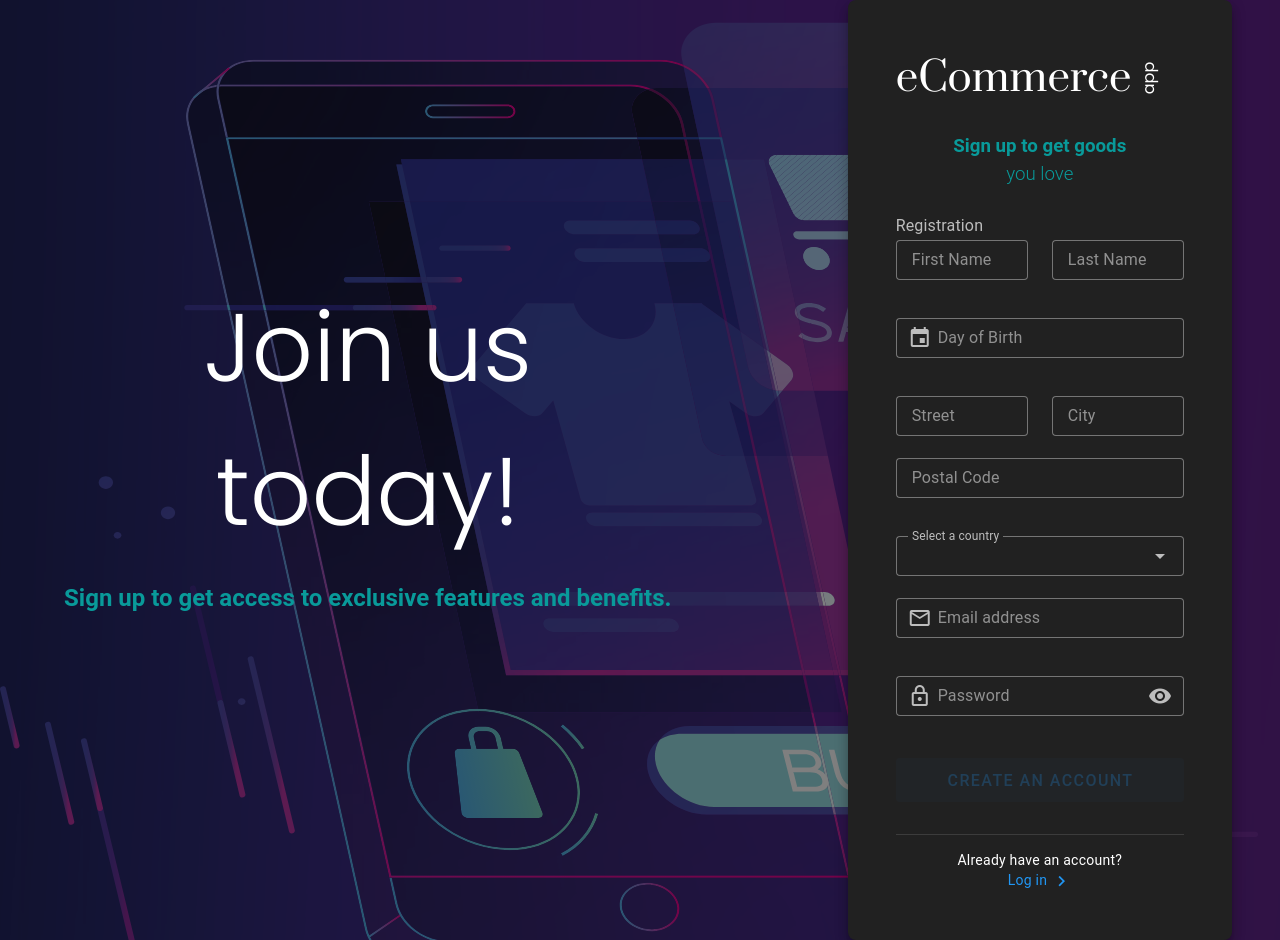
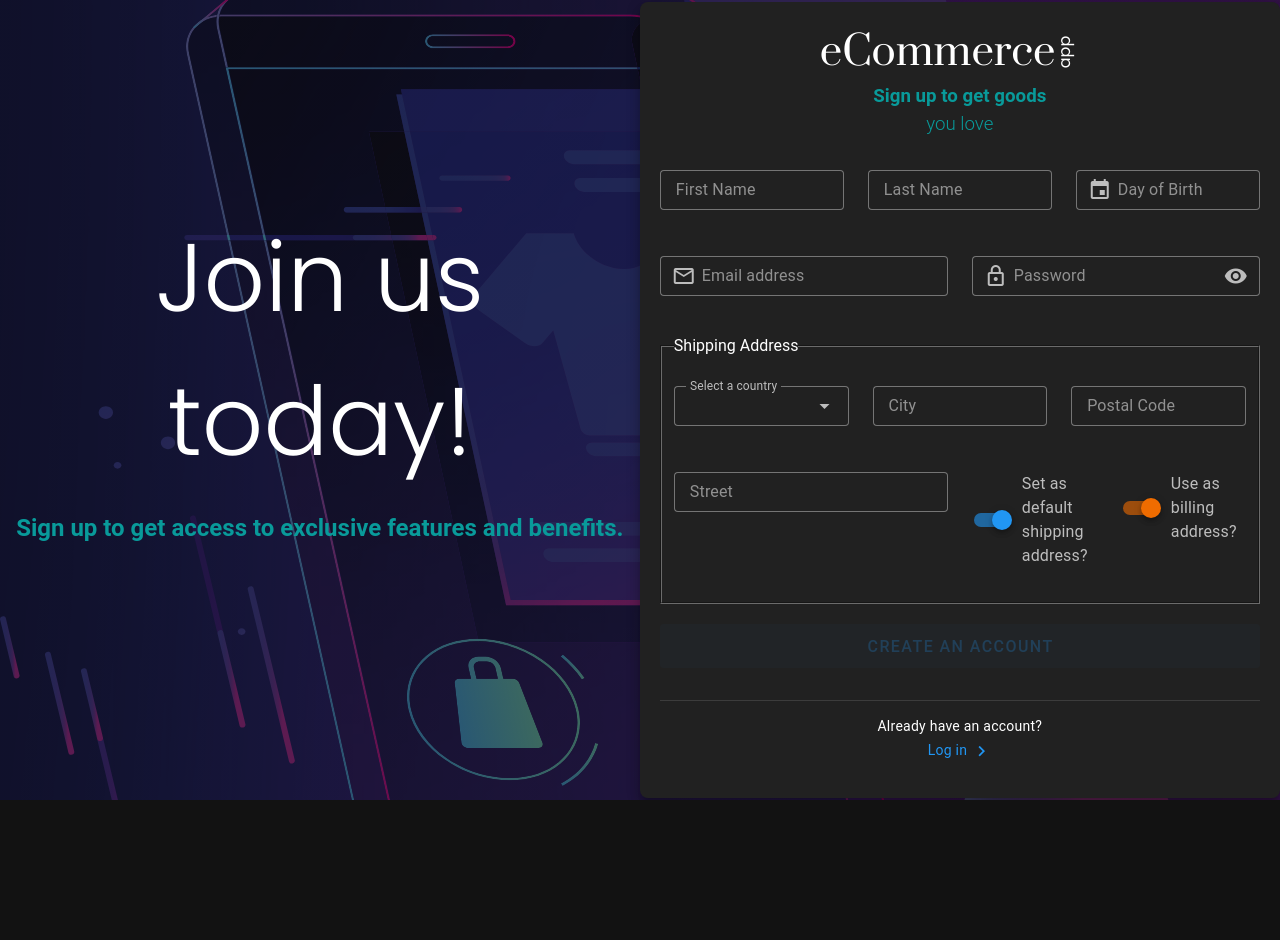
Before and after one commit to vetalapo/rsschool-cv, a Vue app: page /register in a window 1280 px wide. After the commit the page ends 800 px from the top, so only its background shows below. Built offline with nearby package versions, Linux system fonts and the light colour scheme; no server answers.

Commit message:
feat: add selecting different billing and shipping addresses during registration. allow users to set a default address during registration.

```diff
--- a/src/views/LoginView.vue
+++ b/src/views/LoginView.vue
@@ -120,7 +120,7 @@
                     <v-divider />
 
                     <v-card-text class="text-center">
-                        <p>Don't have an account?</p>
+                        <p class="mb-1">Don't have an account?</p>
                         <RouterLink class="text-blue text-decoration-none" to="/register">
                             Sign up now <v-icon icon="mdi-chevron-right"></v-icon>
                         </RouterLink>
--- a/src/views/RegistrationView.vue
+++ b/src/views/RegistrationView.vue
@@ -15,7 +15,7 @@
                 lastName: "",
                 email: "",
                 password: "",
-                dateOfBirth: "1990-01-01",
+                dateOfBirth: "",
                 shippingAddressStreet: "",
                 shippingAddressCity: "",
                 shippingAddressPostCode: "",
@@ -25,8 +25,9 @@
                 billingAddressCity: "",
                 billingAddressPostCode: "",
                 billingAddressCountry: "",
-                isBillingAddressDefault: false
+                isBillingAddressDefault: true
             } as RegisterUser,
+            isUsingShippingAddressAsBillingAlso: true,
             loading: false,
             commonRules: ValidationRules,
 
@@ -63,7 +64,25 @@
                 }
             }
         }),
+        computed: {
+            computedDateFormatted() {
+                return this.formatDate(this.dateOfBirth);
+            }
+        },
         methods: {
+            formatDate (date: Date | null) {
+                if (!date) {
+                    return "";
+                }
+
+                const year = date.getFullYear();
+                const month = String(date.getMonth() + 1).padStart(2, '0');
+                const day = String(date.getDate()).padStart(2, "0");
+
+                this.registerUserModel.dateOfBirth = `${year}-${month}-${day}`;
+
+                return `${year}/${month}/${day}`;
+            },
             async onSubmit() {
                 if (!this.form) {
                     return;
@@ -71,14 +90,13 @@
 
                 this.loading = true;
 
+                if (this.isUsingShippingAddressAsBillingAlso) {
                     this.registerUserModel.billingAddressStreet = this.registerUserModel.shippingAddressStreet;
                     this.registerUserModel.billingAddressCity = this.registerUserModel.shippingAddressCity;
                     this.registerUserModel.billingAddressPostCode = this.registerUserModel.shippingAddressPostCode;
                     this.registerUserModel.billingAddressCountry = this.registerUserModel.shippingAddressCountry;
                     this.registerUserModel.isBillingAddressDefault = this.registerUserModel.isShippingAddressDefault;
-
-                console.clear()
-                console.table(this.registerUserModel);
+                }
 
                 try {
                     await registerUser(this.registerUserModel);
@@ -114,40 +132,32 @@
     }
 </script>
 
-
 <template>
     <v-layout>
-        <v-main id="registration-container" class="d-sm-flex align-center justify-space-around ga-16">
+        <v-main id="registration-container" class="d-sm-flex align-center justify-space-around">
             <div class="text-container d-flex flex-column align-center text-center mb-8">
                 <h1 class="text-center">Join us<br>today!</h1>
                 <h2 class="text-center pa-4">Sign up to get access to exclusive features and benefits.</h2>
             </div>
-            <v-card
-                class="pa-12 pb-8"
-                elevation="8"
-                max-width="448"
-                rounded="lg"
-            >
-
+            <v-card class="pa-5 w-50" elevation="8" rounded="lg">
                 <v-form v-model="form" @submit.prevent="onSubmit">
-                    <div class="app-logo text-center d-sm-flex justify-center ga-5">
+                    <div class="app-logo text-center d-sm-flex justify-center ga-3">
                         <h2 class="brand">eCommerce</h2><span class="app">app</span>
                     </div>
 
-                    <div class="cta-form">
-                        <h3 class="text-center pa-6">Sign up to get goods <br><span>you love</span></h3>
+                    <div v-if="isUsingShippingAddressAsBillingAlso" class="cta-form mb-5">
+                        <h3 class="text-center">Sign up to get goods <br><span>you love</span></h3>
                     </div>
 
-                    <div class="text-subtitle-1 text-medium-emphasis">Registration</div>
-
-                        <v-row class="mb-1">
+                    <v-row class="mt-3">
                         <v-col>
                             <v-text-field
                                 v-model="registerUserModel.firstName"
                                 :rules="[
                                     commonRules.required,
                                     rules.noSpecialChar,
-                                        commonRules.minLength(1, 'First name must be at least 1 character long')]"
+                                    commonRules.minLength(2, 'First name must be at least 2 character long')
+                                ]"
                                 density="compact"
                                 placeholder="First Name"
                                 variant="outlined"
@@ -161,7 +171,8 @@
                                 :rules="[
                                     commonRules.required,
                                     rules.noSpecialChar,
-                                        commonRules.minLength(1, 'First name must be at least 1 character long')]"
+                                    commonRules.minLength(2, 'Last name must be at least 2 character long')
+                                ]"
                                 density="compact"
                                 placeholder="Last Name"
                                 variant="outlined"
@@ -169,9 +180,8 @@
                             >
                             </v-text-field>
                         </v-col>
-                        </v-row>
+                        <v-col>
                             <v-menu
-                            ref="menu"
                                 v-model="menu"
                                 :close-on-content-click="false"
                                 :nudge-right="40"
@@ -181,7 +191,7 @@
                             >
                                 <template v-slot:activator="{ props }">
                                     <v-text-field
-                                    v-model="dateOfBirth"
+                                        v-model="computedDateFormatted"
                                         prepend-inner-icon="mdi-calendar"
                                         placeholder="Day of Birth"
                                         readonly
@@ -189,76 +199,18 @@
                                         variant="outlined"
                                         v-bind="props"
                                         :rules="[commonRules.required, rules.ageLimit]"
-                                    @click="menu = true"
                                     >
                                     </v-text-field>
                                 </template>
-                            <v-date-picker
-                                ref="picker"
-                                v-model="dateOfBirth"
-                                @input="menu = false"
-                                type="date"
-                            >
+                                <v-date-picker v-model="dateOfBirth">
                                 </v-date-picker>
                             </v-menu>
-
-                        <v-row class="mt-1">
-                            <v-col>
-                                <v-text-field
-                                    v-model="registerUserModel.shippingAddressStreet"
-                                    :rules="[
-                                        commonRules.required,
-                                        commonRules.minLength(1, 'First name must be at least 1 character long')
-                                    ]"
-                                    density="compact"
-                                    placeholder="Street"
-                                    variant="outlined"
-                                    clearable
-                                >
-                                </v-text-field>
-                            </v-col>
-                            <v-col>
-                                <v-text-field
-                                    v-model="registerUserModel.shippingAddressCity"
-                                    :rules="[
-                                        commonRules.required,
-                                        rules.noSpecialChar,
-                                        commonRules.minLength(1, 'First name must be at least 1 character long')
-                                    ]"
-                                    density="compact"
-                                    placeholder="City"
-                                    variant="outlined"
-                                    clearable
-                                >
-                                </v-text-field>
                         </v-col>
                     </v-row>
 
+                    <v-row class="mb-1">
+                        <v-col>
                             <v-text-field
-                        class="mb-4"
-                        v-model="registerUserModel.shippingAddressPostCode"
-                        :rules="[commonRules.required, rules.zipCode]"
-                        density="compact"
-                        placeholder="Postal Code"
-                        variant="outlined"
-                        clearable
-                    >
-                    </v-text-field>
-
-                    <v-select
-                        v-model="registerUserModel.shippingAddressCountry"
-                        :items="countries"
-                        :item-props="true"
-                        item-title="title"
-                        item-value="code"
-                        density="compact"
-                        label="Select a country"
-                        variant="outlined"
-                    >
-                    </v-select>
-
-                    <v-text-field
-                        class="mb-4"
                                 v-model="registerUserModel.email"
                                 :rules="[commonRules.required, rules.email]"
                                 density="compact"
@@ -268,9 +220,9 @@
                                 clearable
                             >
                             </v-text-field>
-
+                        </v-col>
+                        <v-col>
                             <v-text-field
-                        class="mb-5"
                                 v-model="registerUserModel.password"
                                 :readonly="loading"
                                 :rules="[
@@ -292,6 +244,162 @@
                                 clearable
                             >
                             </v-text-field>
+                        </v-col>
+                    </v-row>
+
+                    <fieldset class="pa-3 mb-5">
+                        <legend>Shipping Address</legend>
+                        <v-row class="mt-1">
+                            <v-col>
+                                <v-select
+                                    v-model="registerUserModel.shippingAddressCountry"
+                                    :items="countries"
+                                    :item-props="true"
+                                    item-title="title"
+                                    item-value="code"
+                                    density="compact"
+                                    label="Select a country"
+                                    variant="outlined"
+                                >
+                                </v-select>
+                            </v-col>
+                            <v-col>
+                                <v-text-field
+                                    v-model="registerUserModel.shippingAddressCity"
+                                    :rules="[
+                                        commonRules.required,
+                                        rules.noSpecialChar,
+                                        commonRules.minLength(2, 'City name must be at least 2 character long')
+                                    ]"
+                                    density="compact"
+                                    placeholder="City"
+                                    variant="outlined"
+                                    clearable
+                                >
+                                </v-text-field>
+                            </v-col>
+                            <v-col>
+                                <v-text-field
+                                    v-model="registerUserModel.shippingAddressPostCode"
+                                    :rules="[commonRules.required, rules.zipCode]"
+                                    density="compact"
+                                    placeholder="Postal Code"
+                                    variant="outlined"
+                                    clearable
+                                >
+                                </v-text-field>
+                            </v-col>
+                        </v-row>
+
+                        <v-row>
+                            <v-col>
+                                <v-text-field
+                                    v-model="registerUserModel.shippingAddressStreet"
+                                    :rules="[
+                                        commonRules.required,
+                                        commonRules.minLength(2, 'Street name must be at least 2 character long')
+                                    ]"
+                                    density="compact"
+                                    placeholder="Street"
+                                    variant="outlined"
+                                    clearable
+                                >
+                                </v-text-field>
+                            </v-col>
+                            <v-col>
+                                <v-row>
+                                    <v-col>
+                                        <v-switch
+                                          v-model="registerUserModel.isShippingAddressDefault"
+                                          color="primary"
+                                          label="Set as default shipping address?"
+                                        ></v-switch>
+                                    </v-col>
+                                    <v-col>
+                                        <v-switch
+                                          v-model="isUsingShippingAddressAsBillingAlso"
+                                          color="orange-darken-3"
+                                          label="Use as billing address?"
+                                        ></v-switch>
+                                    </v-col>
+                                </v-row>
+                            </v-col>
+                        </v-row>
+                    </fieldset>
+
+                    <fieldset v-if="!isUsingShippingAddressAsBillingAlso" class="pa-3 mb-5">
+                        <legend>Billing Address</legend>
+                        <v-row class="mt-1">
+                            <v-col>
+                                <v-select
+                                    v-model="registerUserModel.billingAddressCountry"
+                                    :items="countries"
+                                    :item-props="true"
+                                    item-title="title"
+                                    item-value="code"
+                                    density="compact"
+                                    label="Select a country"
+                                    variant="outlined"
+                                >
+                                </v-select>
+                            </v-col>
+                            <v-col>
+                                <v-text-field
+                                    v-model="registerUserModel.billingAddressCity"
+                                    :rules="[
+                                        commonRules.required,
+                                        rules.noSpecialChar,
+                                        commonRules.minLength(2, 'City name must be at least 2 character long')
+                                    ]"
+                                    density="compact"
+                                    placeholder="City"
+                                    variant="outlined"
+                                    clearable
+                                >
+                                </v-text-field>
+                            </v-col>
+                            <v-col>
+                                <v-text-field
+                                    v-model="registerUserModel.billingAddressPostCode"
+                                    :rules="[commonRules.required, rules.zipCode]"
+                                    density="compact"
+                                    placeholder="Postal Code"
+                                    variant="outlined"
+                                    clearable
+                                >
+                                </v-text-field>
+                            </v-col>
+                        </v-row>
+
+                        <v-row>
+                            <v-col>
+                                <v-text-field
+                                    v-model="registerUserModel.billingAddressStreet"
+                                    :rules="[
+                                        commonRules.required,
+                                        commonRules.minLength(2, 'Street name must be at least 2 character long')
+                                    ]"
+                                    density="compact"
+                                    placeholder="Street"
+                                    variant="outlined"
+                                    clearable
+                                >
+                                </v-text-field>
+                            </v-col>
+                            <v-col>
+                                <v-row>
+                                    <v-col>
+                                        <v-switch
+                                          v-model="registerUserModel.isBillingAddressDefault"
+                                          color="primary"
+                                          label="Set as default billing address?"
+                                        ></v-switch>
+                                    </v-col>
+                                </v-row>
+                            </v-col>
+                        </v-row>
+                    </fieldset>
+
                     <v-btn
                         :disabled="!form"
                         :loading="loading"
@@ -308,7 +416,7 @@
                     <v-divider />
 
                     <v-card-text class="text-center">
-                        <p>Already have an account?</p>
+                        <p class="mb-1">Already have an account?</p>
                         <RouterLink class="text-blue text-decoration-none" to="/login">
                             Log in <v-icon icon="mdi-chevron-right"></v-icon>
                         </RouterLink>
```
Lines whose indentation alone changed are shown as unchanged.
